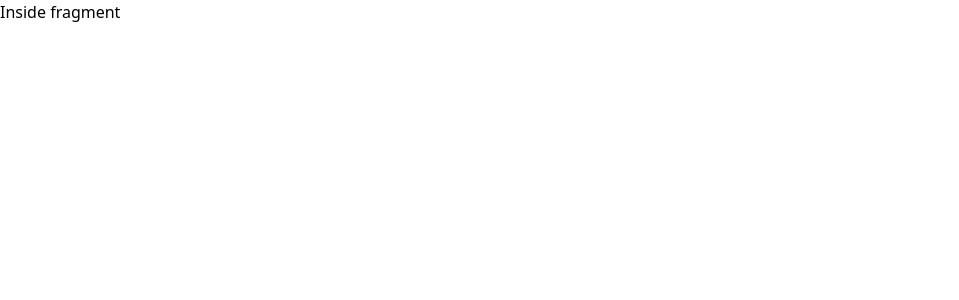
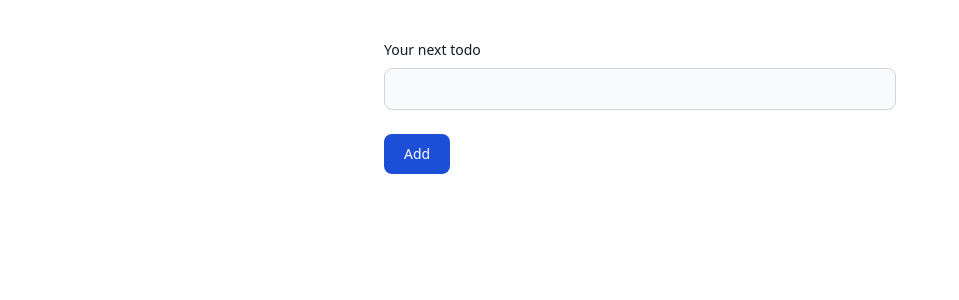
Before and after one commit to zzzbra/diptych, a React (Create React App) app in the folder client/: page / in a window 1280 px wide. Shown: the top 300 px of the page, without its empty margins (0-959 px from the left). Built offline with nearby package versions, Linux system fonts and the light colour scheme.

Commit message:
Add some styles to the Input

```diff
--- a/client/src/App.js
+++ b/client/src/App.js
@@ -1,10 +1,12 @@
 import React from 'react';
+
+import InputTodo from './components/InputTodo';
 
 function App() {
   return (
-    <>
-        Inside fragment
-    </>
+    <div className="max-w-lg mx-auto py-10">
+        <InputTodo />
+    </div>
   );
 }
 
--- a/client/src/components/InputTodo.js
+++ b/client/src/components/InputTodo.js
@@ -2,7 +2,17 @@ import React from 'react'
 
 const  InputTodo = () => (
     <div>
-        <h1>Input Todo</h1>
+         <form>
+             <div className="mb-6">
+                <label for="todo-input" className="text-sm font-medium text-gray-900 block mb-2">Your next todo</label>
+                <input
+                    type="text"
+                    id="todo-input"
+                    className="bg-gray-50 border border-gray-300 text-gray-900 sm:text-sm rounded-lg focus:ring-blue-500 focus:border-blue-500 block w-full p-2.5"
+                />
+            </div>
+             <button className="text-white bg-blue-700 hover:bg-blue-800 focus:ring-4 focus:ring-blue-300 font-medium rounded-lg text-sm px-5 py-2.5 text-center">Add</button>
+         </form>
     </div>
 );
 
```
